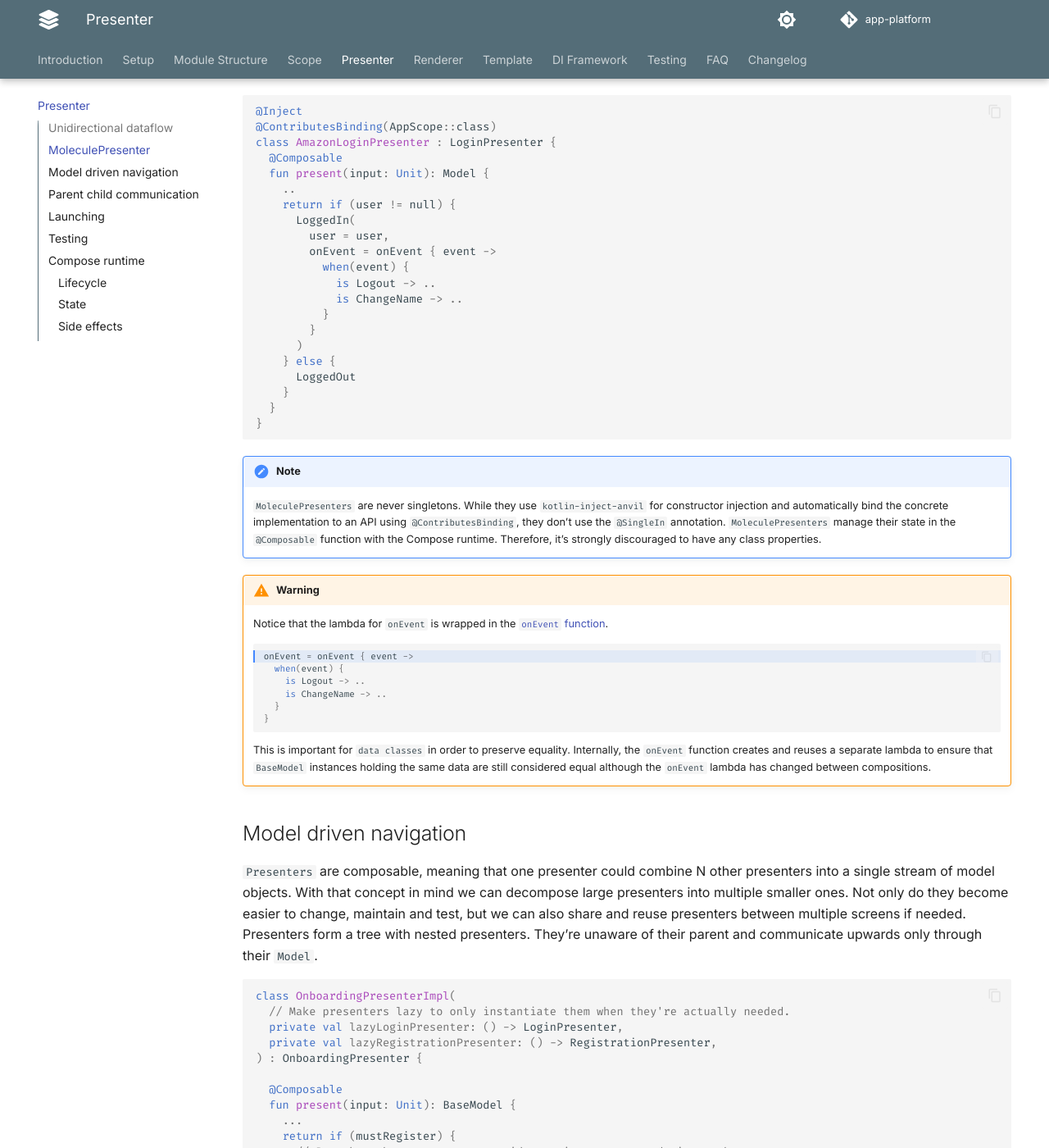
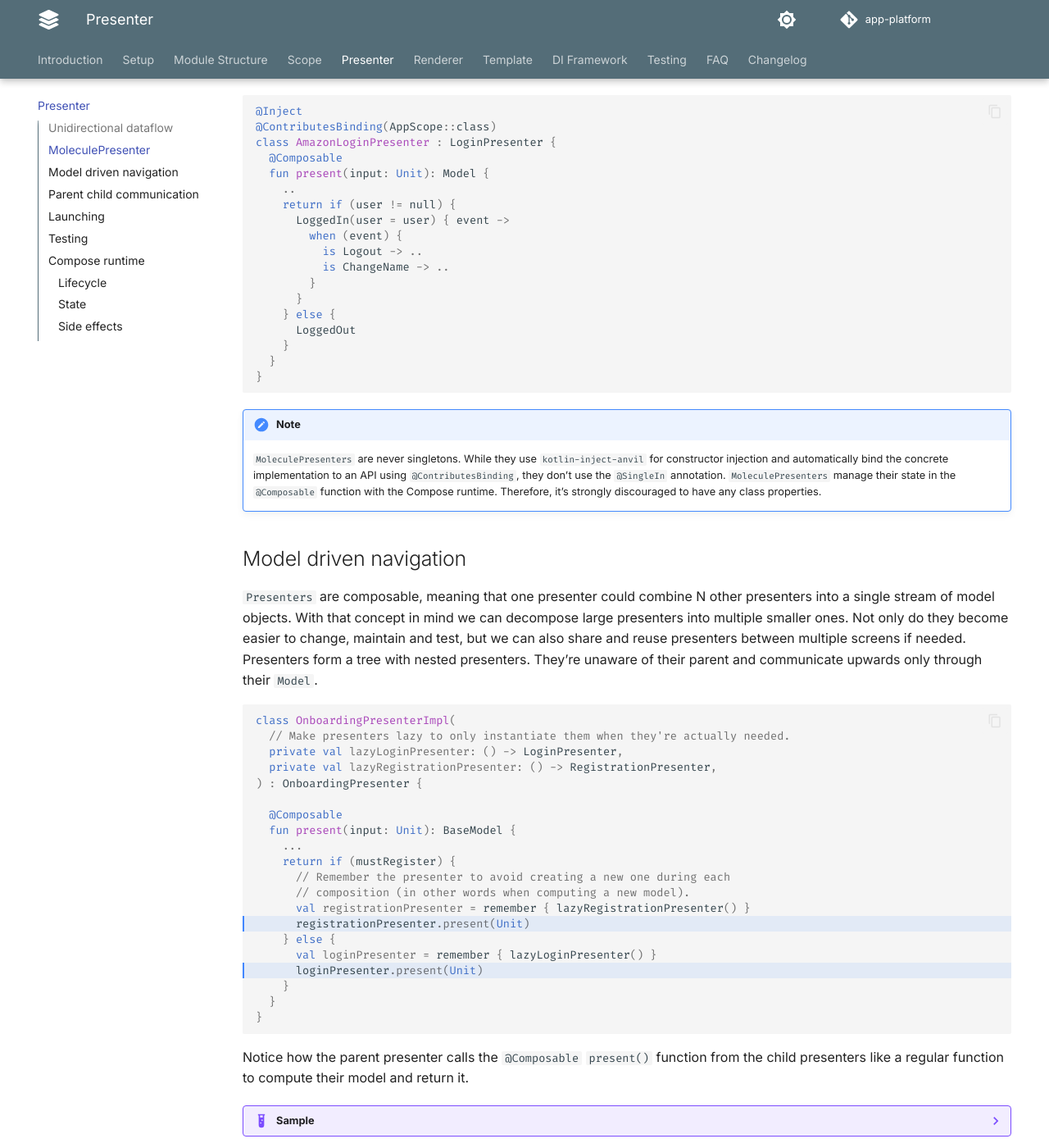
Before and after one commit to dayanruben/app-platform, an MkDocs documentation site: the page built from docs/presenter.md, in a window 1280 px wide and 1400 px high, scrolled down 1949 px. Shown: the whole window at 82% size. Built offline with MkDocs 1.6.1 and Material for MkDocs 9.7.7, drawn with Linux system fonts in a browser that asks for light colours; comment, search, counter and statistics services are not loaded; some of the changed text lies outside the part shown.

Commit message:
Deprecate `onEvent`
With lambda memoization and the Strong Skipping mode becoming the default in Kotlin 2.0.20 our workaround to memoize lambdas through the `onEvent` function is no longer needed. This change deprecates the function and removes it from the documentation.

Fixes #28

````diff
--- a/docs/presenter.md
+++ b/docs/presenter.md
@@ -109,15 +109,12 @@ class AmazonLoginPresenter : LoginPresenter {
   fun present(input: Unit): Model {
     ..
     return if (user != null) {
-      LoggedIn(
-        user = user,
-        onEvent = onEvent { event ->
-          when(event) {
-            is Logout -> ..
-            is ChangeName -> ..
-          }
+      LoggedIn(user = user) { event ->
+        when (event) {
+          is Logout -> ..
+          is ChangeName -> ..
         }
-      )
+      }
     } else {
       LoggedOut
     }
@@ -131,23 +128,6 @@ class AmazonLoginPresenter : LoginPresenter {
     automatically bind the concrete implementation to an API using `@ContributesBinding`, they don't use the
     `@SingleIn` annotation. `MoleculePresenters` manage their state in the `@Composable` function with the Compose
     runtime. Therefore, it's strongly discouraged to have any class properties.
-
-!!! warning
-
-    Notice that the lambda for `onEvent` is wrapped in the [`onEvent` function](https://github.com/amzn/app-platform/blob/main/presenter-molecule/public/src/commonMain/kotlin/software/amazon/app/platform/presenter/molecule/OnEvent.kt).
-
-    ```kotlin hl_lines="1"
-    onEvent = onEvent { event ->
-      when(event) {
-        is Logout -> ..
-        is ChangeName -> ..
-      }
-    }
-    ```
-
-    This is important for `data classes` in order to preserve equality. Internally, the `onEvent` function creates
-    and reuses a separate lambda to ensure that `BaseModel` instances holding the same data are still considered
-    equal although the `onEvent` lambda has changed between compositions.
 
 ## Model driven navigation
 
@@ -470,12 +450,11 @@ fun present(input: Unit): Model {
 
   return Model(
     text = if (toggled) "toggled" else "not toggled",
-    onEvent = onEvent {
-      when(it) {
-        is ToggleClicked -> toggled = !toggled
-      }
+  ) {
+    when (it) {
+      is ToggleClicked -> toggled = !toggled
     }
-  )
+  }
 }
 ```
 
@@ -533,13 +512,11 @@ This is an example for how one would use `rememberCoroutineScope()`:
 fun present(input: Unit): Model {
   val coroutineScope = rememberCoroutineScope()
 
-  return Model(
-    onEvent = onEvent {
-      when(it) {
-        is OnClick -> coroutineScope.launch { ... }
-      }
+  return Model() {
+    when (it) {
+      is OnClick -> coroutineScope.launch { ... }
     }
-  )
+  }
 }
 ```
 
````
Also changed, not shown: docs/renderer.md (+1 -1 lines), 8 other files.
